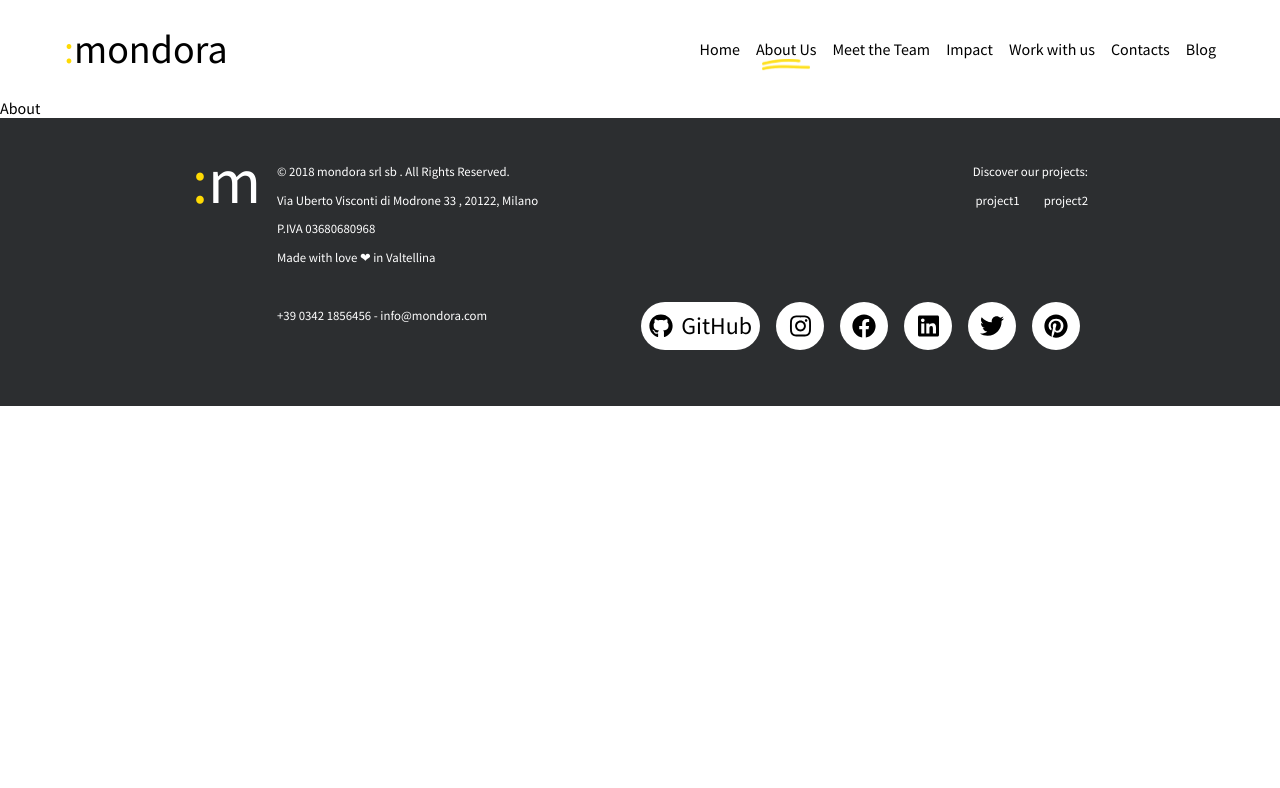
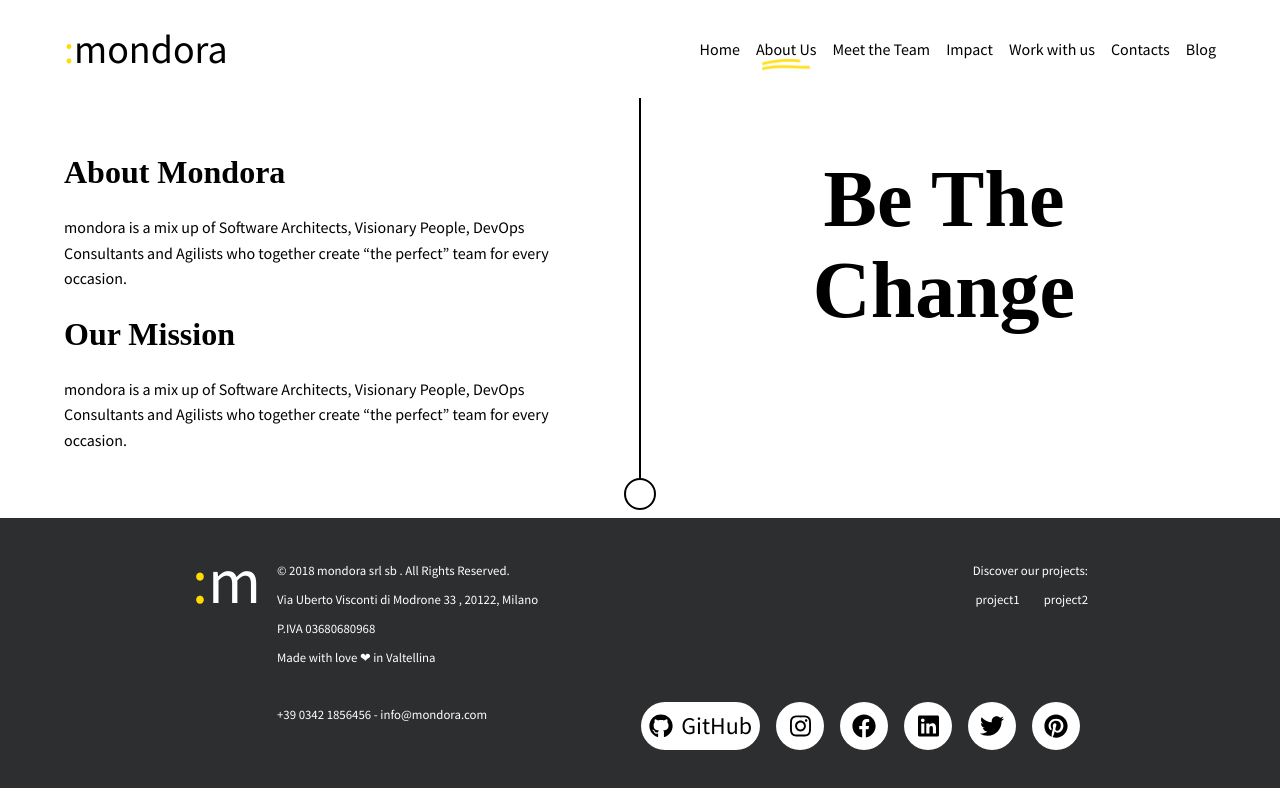
Before and after one commit to mondora/mondora-website-front, a Gatsby site: page /about in a window 1280 px wide. Built offline with nearby package versions, Linux system fonts and the light colour scheme; Gatsby itself is replaced by a stand-in of ours; a web font is replaced by a local one.

Commit message:
feat: first implementation of About-us page

```diff
--- a/src/pages/about/index.jsx
+++ b/src/pages/about/index.jsx
@@ -1,7 +1,104 @@
 import React from "react";
+
+import styled from "styled-components";
 
 import Layout from "../../components/layout";
 
-const About = () => <Layout>{"About"}</Layout>;
+const Container = styled.div`
+    padding: 0 64px;
+    margin-left: auto;
+    display: grid;
+    text-align: center;
+    grid-template-columns: 1fr 32px 1fr;
+    grid-column-gap: 16px;
+    @media (max-width: 992px) {
+        grid-template-columns: 1fr;
+    }
+`;
+const Divider = styled.div`
+    height: 100%;
+    width: 100%;
+`;
+const Line = styled.div`
+    border: 1px solid black;
+    @media (min-width: 992px) {
+        margin: 0 auto;
+        width: 0;
+        height: 90%;
+    }
+    @media (max-width: 992px) {
+        margin: 24px 10%;
+        height: 0;
+        width: 80%;
+    }
+`;
+const Circle = styled.div`
+    border: 2px solid black;
+    width: 28px;
+    border-radius: 100%;
+    height: 28px;
+    background-image: ${Circle};
+    @media (max-width: 992px) {
+        display: none;
+    }
+`;
+const LeftParagraph = styled.div`
+    text-align: left;
+    margin-top: 40px;
+    margin-bottom: 40px;
+    @media (max-width: 992px) {
+        text-align: center;
+    }
+`;
+const LeftTitle = styled.h1`
+    margin-top: 16px;
+`;
+const LeftContent = styled.div`
+    width: 90%;
+    margin: 24px auto 24px 0;
+    line-height: 1.6;
+    @media (max-width: 992px) {
+        margin: 24px auto;
+    }
+`;
+const RightParagraph = styled.div`
+    text-align: center;
+    margin: 16px;
+`;
+const RightTitle = styled.h1`
+    margin-top: 40px;
+    font-size: 80px;
+`;
+
+const About = () => (
+    <Layout>
+        <Container>
+            <LeftParagraph>
+                <LeftTitle>{"About Mondora"}</LeftTitle>
+                <LeftContent>
+                    {
+                        "mondora is a mix up of Software Architects, Visionary People, DevOps Consultants and Agilists who together create “the perfect” team for every occasion."
+                    }
+                </LeftContent>
+                <LeftTitle>{"Our Mission"}</LeftTitle>
+                <LeftContent>
+                    {
+                        "mondora is a mix up of Software Architects, Visionary People, DevOps Consultants and Agilists who together create “the perfect” team for every occasion."
+                    }
+                </LeftContent>
+            </LeftParagraph>
+            <Divider>
+                <Line></Line>
+                <Circle></Circle>
+            </Divider>
+            <RightParagraph>
+                <RightTitle>
+                    {"Be The"} <br />
+                    {"Change"}
+                </RightTitle>
+            </RightParagraph>
+        </Container>
+    </Layout>
+);
 
 export default About;
```
